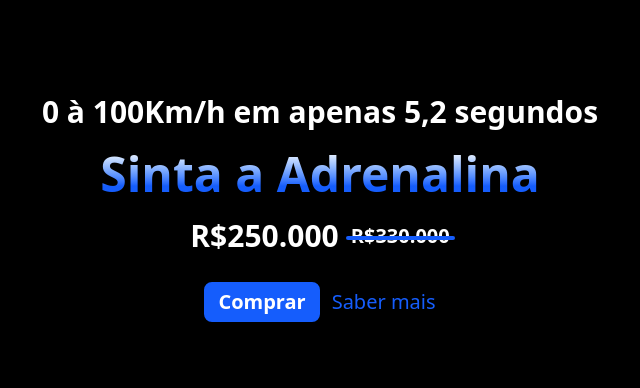
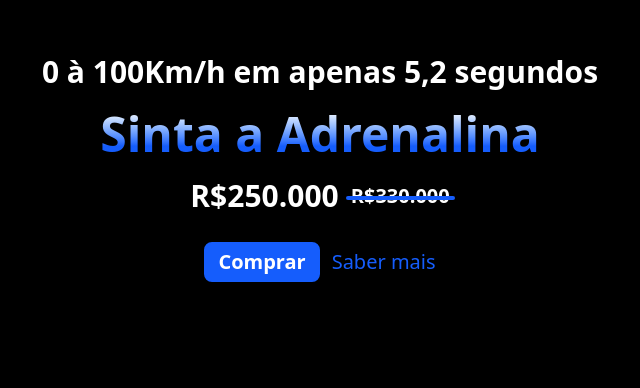
Before and after one commit to yKaayo/bmw-car, a React (Vite) app: page / in a window 1280 px wide. Shown: the part 1092-1480 px from the top of the page, without its empty margins (0-640 px from the left). Built offline with nearby package versions, Linux system fonts and the light colour scheme; no server answers.

Commit message:
Minify .glb

```diff
--- a/package.json
+++ b/package.json
@@ -11,6 +11,7 @@
   },
   "dependencies": {
     "@tailwindcss/vite": "^4.0.8",
+    "draco3d": "^1.5.7",
     "gsap": "^3.12.7",
     "lenis": "^1.1.22",
     "postcss-flexbugs-fixes": "^5.0.2",
--- a/src/layout/Speed.jsx
+++ b/src/layout/Speed.jsx
@@ -1,6 +1,6 @@
 const Speed = () => {
   return (
-    <section id="speed" className="container mx-auto pt-[100px]">
+    <section id="speed" className="container mx-auto pt-[100px] md:pt-[60px]">
       <div className="flex min-h-svh flex-col items-center justify-start md:justify-center gap-2 text-white md:w-1/2">
         <h3 className="text--secundary mb-3 text-center">
           0 à 100Km/h em apenas 5,2 segundos
```
Also changed, not shown: 2 other files (tests, documents, lock files or other folders).
